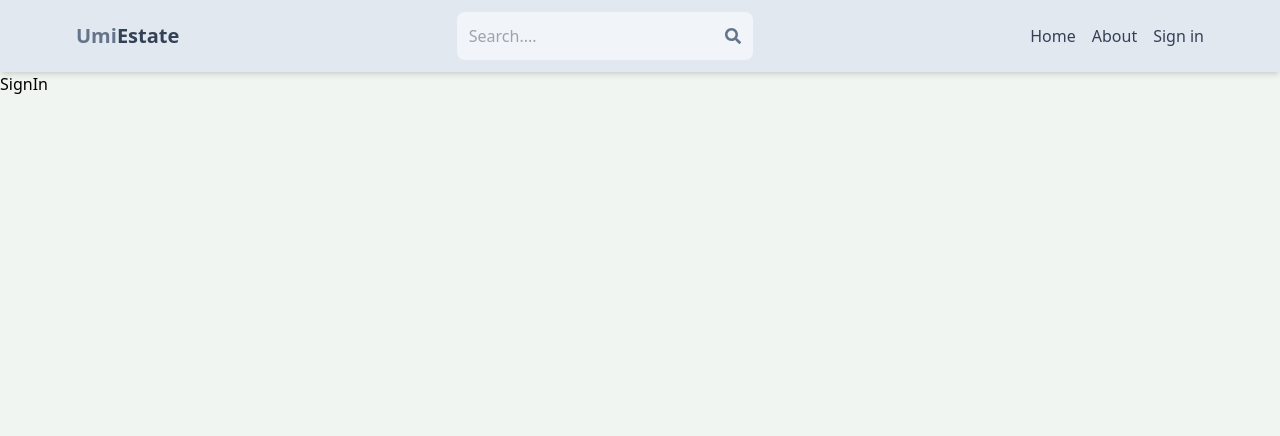
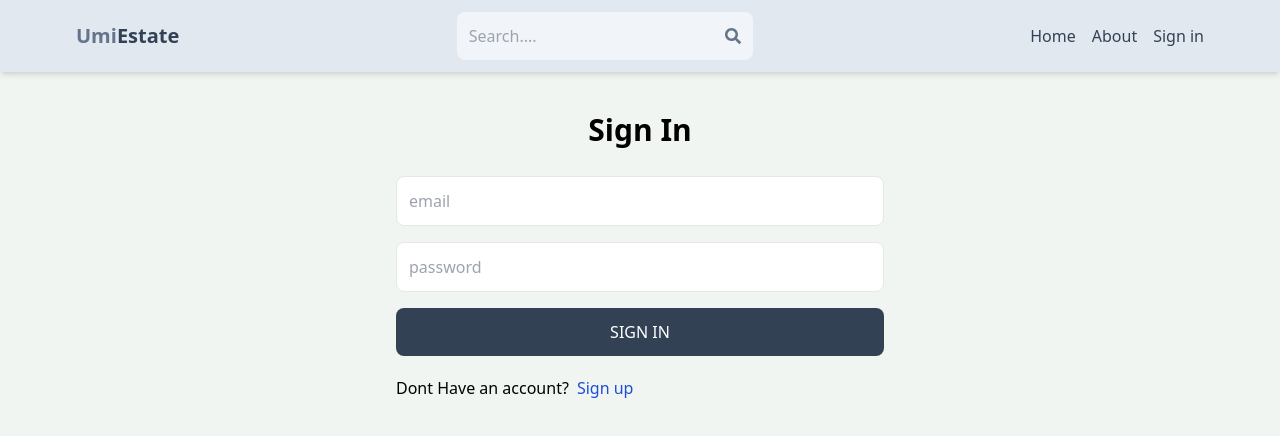
Before and after one commit to tausif-m/mern-estate, a React (Vite) app in the folder client/: page /sign-in in a window 1280 px wide. Shown: the top 436 px of the page. Built offline with nearby package versions, Linux system fonts and the light colour scheme.

Commit message:
Complete Sign In Page Functionality

```diff
--- a/client/src/pages/SignIn.jsx
+++ b/client/src/pages/SignIn.jsx
@@ -1,5 +1,76 @@
-import React from 'react';
+import { useState } from 'react';
+import { Link, useNavigate } from 'react-router-dom';
 
 export default function SignIn() {
-  return <div>SignIn</div>;
+  const [formData, setFormData] = useState({});
+  const [error, setError] = useState(null);
+  const [isLoading, setIsLoading] = useState(false);
+  const navigate = useNavigate();
+
+  const handleChange = (e) => {
+    setFormData({ ...formData, [e.target.id]: e.target.value });
+  };
+
+  const handleSubmit = async (e) => {
+    e.preventDefault();
+    try {
+      setIsLoading(true);
+      const res = await fetch('http://localhost:3000/api/auth/signin', {
+        method: 'POST',
+        headers: {
+          'Content-Type': 'application/json',
+          // 'Access-Control-Allow-Origin': '*',
+        },
+        credentials: 'include',
+        body: JSON.stringify(formData),
+      });
+      const data = await res.json();
+      if (data.success === false) {
+        setIsLoading(false);
+        setError(data.message);
+        return;
+      }
+      setIsLoading(false);
+      setError(null);
+      // navigate('/');
+    } catch (error) {
+      setIsLoading(false);
+      setError(error.message);
+    }
+  };
+
+  return (
+    <div className="p-3 max-w-lg mx-auto">
+      <h1 className="text-3xl text-center font-semibold my-7">Sign In</h1>
+      <form onSubmit={handleSubmit} className="flex flex-col gap-4">
+        <input
+          type="email"
+          placeholder="email"
+          className="border p-3 rounded-lg"
+          id="email"
+          onChange={handleChange}
+        />
+        <input
+          type="password"
+          placeholder="password"
+          className="border p-3 rounded-lg"
+          id="password"
+          onChange={handleChange}
+        />
+        <button
+          className="bg-slate-700 text-white p-3 rounded-lg uppercase hover:opacity-95 disabled:opacity-80"
+          disabled={isLoading}
+        >
+          {isLoading ? 'Loading....' : 'Sign In'}
+        </button>
+      </form>
+      <div className="flex gap-2 mt-5">
+        <p>Dont Have an account?</p>
+        <Link to="/sign-up">
+          <span className="text-blue-700">Sign up</span>
+        </Link>
+      </div>
+      {error && <p className="text-red-500 mt-5">{error}</p>}
+    </div>
+  );
 }
--- a/client/src/pages/SignUp.jsx
+++ b/client/src/pages/SignUp.jsx
@@ -1,8 +1,11 @@
 import { useState } from 'react';
-import { Link } from 'react-router-dom';
+import { Link, useNavigate } from 'react-router-dom';
 
 export default function SignUp() {
   const [formData, setFormData] = useState({});
+  const [error, setError] = useState(null);
+  const [isLoading, setIsLoading] = useState(false);
+  const navigate = useNavigate();
 
   const handleChange = (e) => {
     setFormData({ ...formData, [e.target.id]: e.target.value });
@@ -10,6 +13,8 @@
 
   const handleSubmit = async (e) => {
     e.preventDefault();
+    try {
+      setIsLoading(true);
       const res = await fetch('http://localhost:3000/api/auth/signup', {
         method: 'POST',
         headers: {
@@ -18,7 +23,18 @@
         body: JSON.stringify(formData),
       });
       const data = await res.json();
-    console.log(data);
+      if (data.success === false) {
+        setIsLoading(false);
+        setError(data.message);
+        return;
+      }
+      setIsLoading(false);
+      setError(null);
+      navigate('/sign-in');
+    } catch (error) {
+      setIsLoading(false);
+      setError(error.message);
+    }
   };
 
   return (
@@ -46,8 +62,11 @@
           id="password"
           onChange={handleChange}
         />
-        <button className="bg-slate-700 text-white p-3 rounded-lg uppercase hover:opacity-95 disabled:opacity-80">
-          Sign up
+        <button
+          className="bg-slate-700 text-white p-3 rounded-lg uppercase hover:opacity-95 disabled:opacity-80"
+          disabled={isLoading}
+        >
+          {isLoading ? 'Loading....' : 'Sign Up'}
         </button>
       </form>
       <div className="flex gap-2 mt-5">
@@ -56,6 +75,7 @@
           <span className="text-blue-700">Sign in</span>
         </Link>
       </div>
+      {error && <p className="text-red-500 mt-5">{error}</p>}
     </div>
   );
 }
--- a/package.json
+++ b/package.json
@@ -12,6 +12,7 @@
   "author": "",
   "license": "ISC",
   "dependencies": {
+    "axios": "^1.6.6",
     "bcryptjs": "^2.4.3",
     "cors": "^2.8.5",
     "dotenv": "^16.3.2",
```
Also changed, not shown: 2 other files (tests, documents, lock files or other folders). Lines whose indentation alone changed are shown as unchanged.
